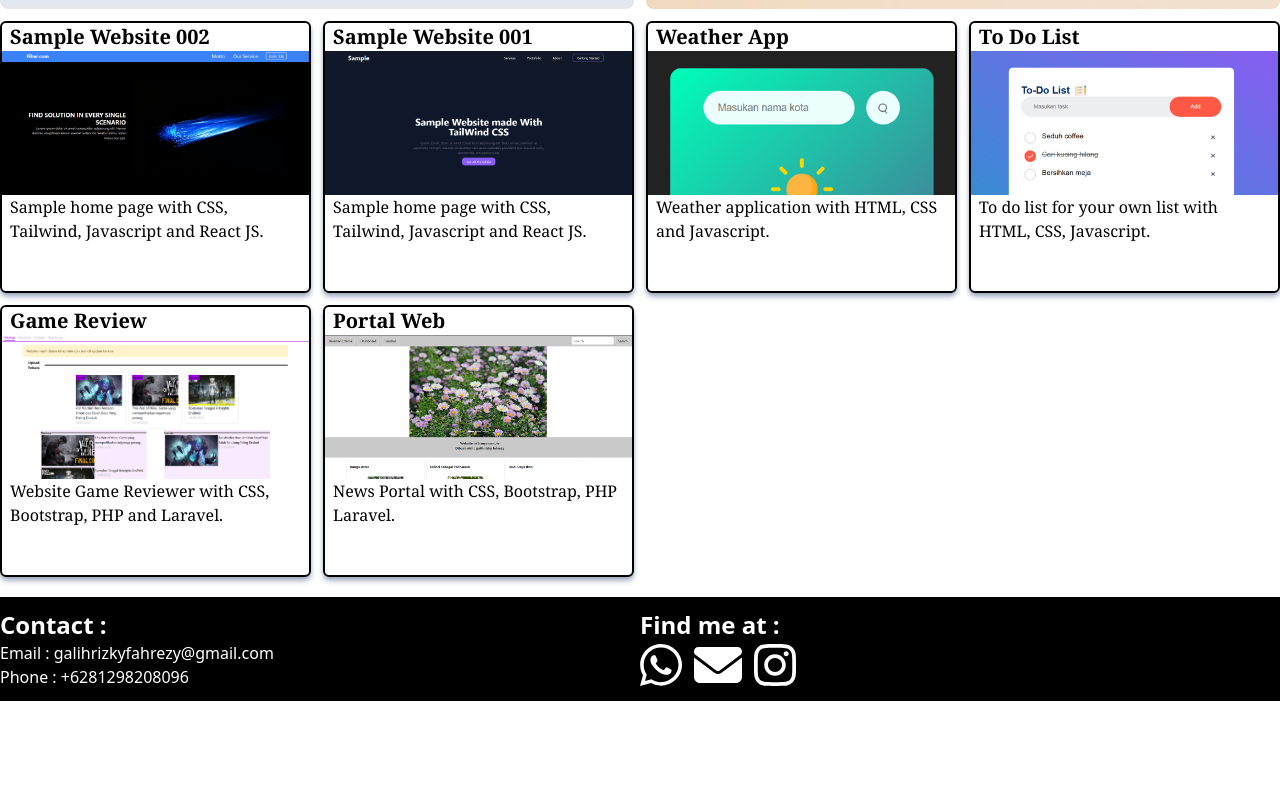
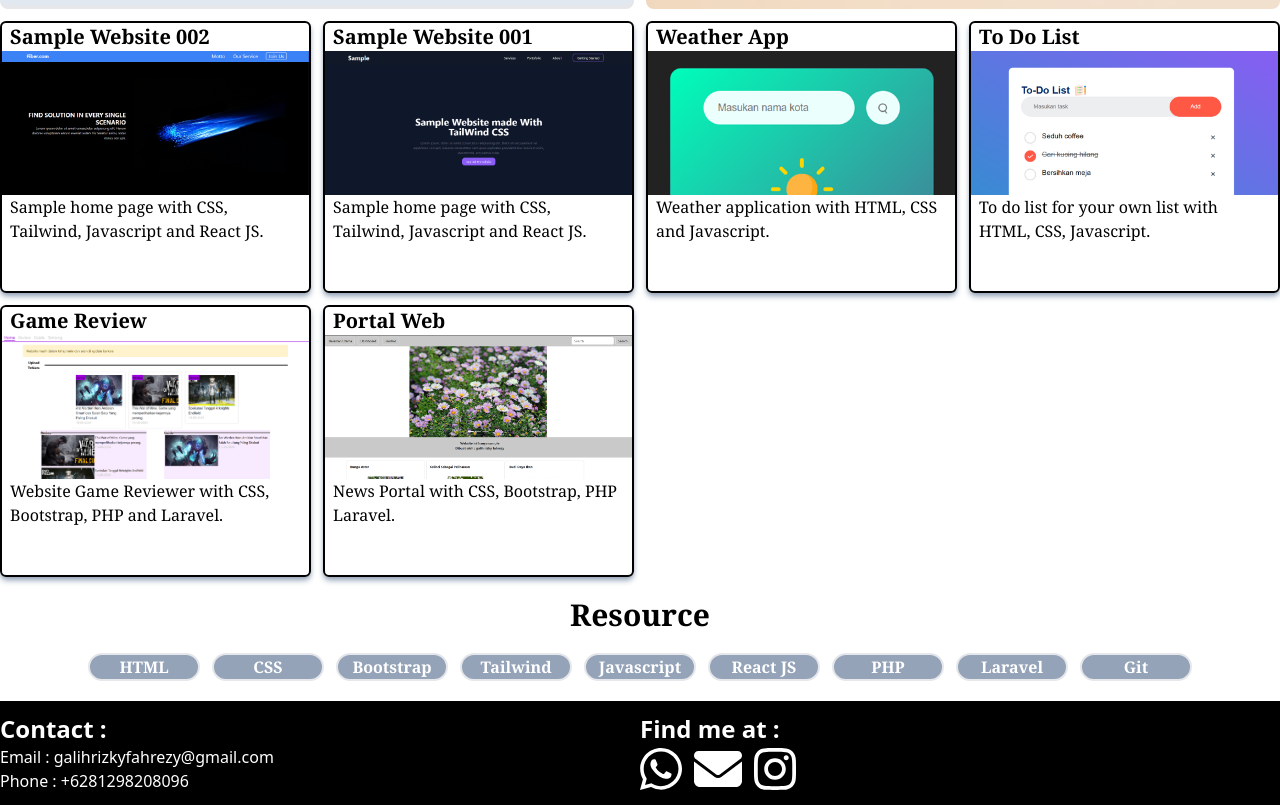
Before and after one commit to GalihRizkyFahrezy/Portofolio, a React (Vite) app: page / in a window 1280 px wide. Shown: the part 1294-2099 px from the top of the page. Before the commit the page ends 1995 px from the top, so only its background shows below. Built offline with nearby package versions, Linux system fonts and the light colour scheme.

Commit message:
commit 009

```diff
--- /dev/null
+++ b/src/components/Resources.jsx
@@ -0,0 +1,45 @@
+export default function Resources(){
+    const skills = "border-2 w-28 rounded-full bg-slate-400 text-white font-bold";
+
+    return(
+        <>
+            <div className="font-serif">
+                <div className="container mx-auto">
+
+                    <h2 className="text-center text-3xl font-bold py-5">
+                        Resource
+                    </h2>
+                    <div className="flex flex-wrap gap-3 text-center justify-center ">
+                        <div className={skills}>
+                            HTML
+                        </div>
+                        <div className={skills}>
+                            CSS
+                        </div>
+                        <div className={skills}>
+                            Bootstrap
+                        </div>
+                        <div className={skills}>
+                            Tailwind
+                        </div>
+                        <div className={skills}>
+                            Javascript
+                        </div>
+                        <div className={skills}>
+                            React JS
+                        </div>
+                        <div className={skills}>
+                            PHP
+                        </div>
+                        <div className={skills}>
+                            Laravel
+                        </div>
+                        <div className={skills}>
+                            Git
+                        </div>
+                    </div>
+                </div>
+            </div>
+        </>
+    );
+}
--- a/src/pages/Home.jsx
+++ b/src/pages/Home.jsx
@@ -3,6 +3,7 @@ import Main from "../components/Main";
 import Portofolio from "../components/Portofolio";
 import About from "../components/About";
 import Footer from "../components/Footer";
+import Resources from "../components/Resources";
 
 export default function Home(){
 
@@ -46,6 +47,7 @@ export default function Home(){
                     <Portofolio name='Portal Web' img='/portofolioSimpleCrud.png' desc='News Portal with CSS, Bootstrap, PHP Laravel.'/>
                 </Link>
             </div>
+            <Resources/>
             <Footer/>
         </>
     );
```
